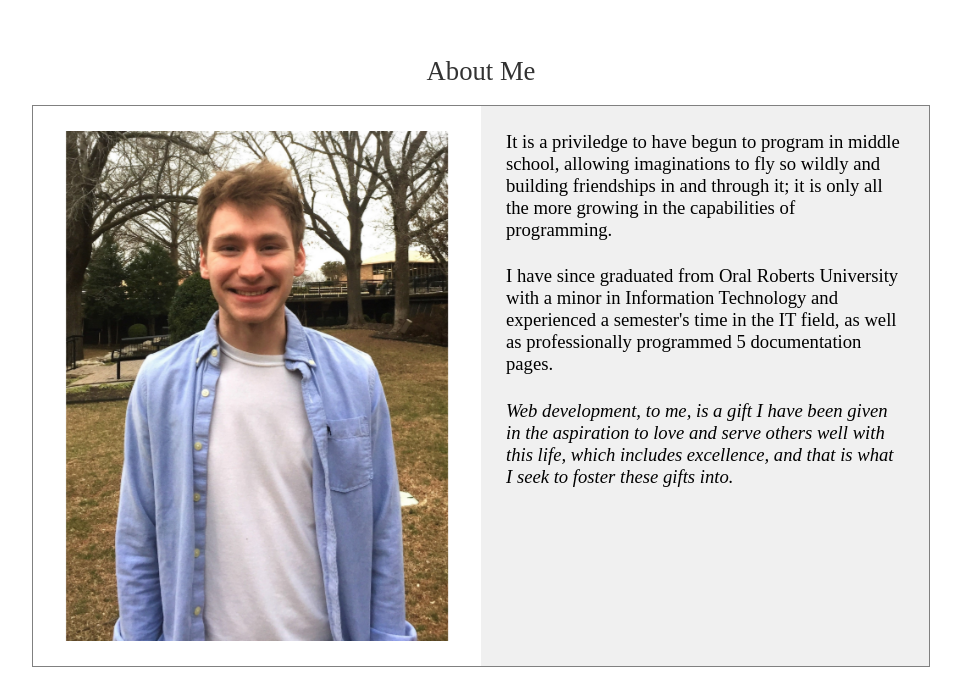
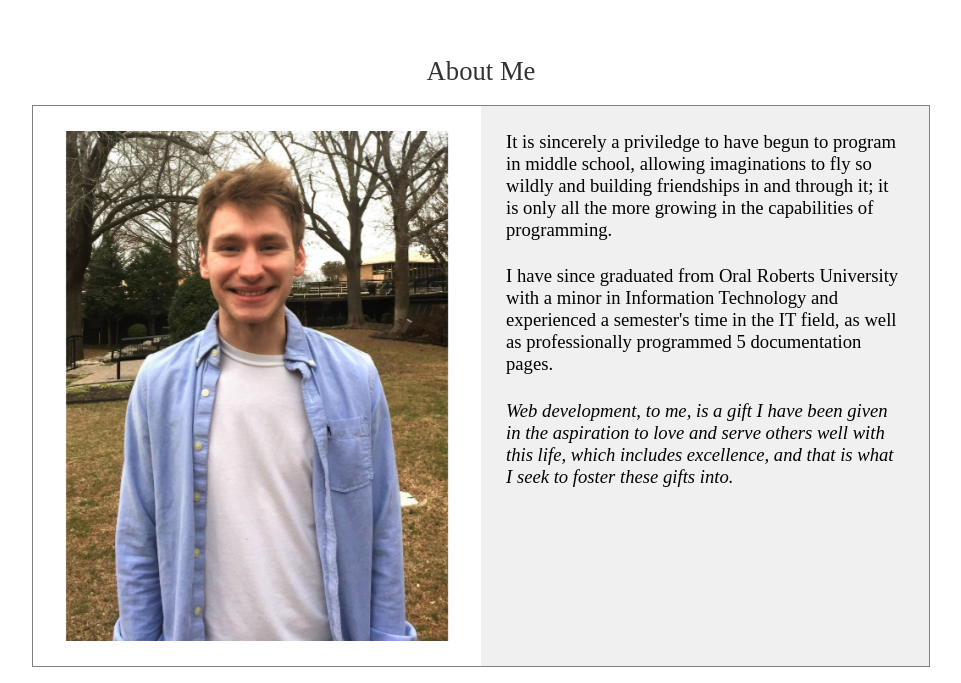
Before and after one commit to paulmeddaugh/Portfolio, a plain HTML site: page index.html in a window 1280 px wide. Shown: the part 946-1629 px from the top of the page, without its empty margins (159-1120 px from the left). Drawn offline with Linux system fonts and the light colour scheme.

Commit message:
Edited bioContent

```diff
--- a/index.html
+++ b/index.html
@@ -80,10 +80,9 @@
                 <figure class="flexCenter" id="bigPicture">
                     <img src="../resources/Portrait.jpg" alt="Flash was too bright">
                 </figure>
-                <div class="bioContent flexCenter">
-                    <div class="text">
+                <div class="bioContent">
                         <p>
-                            It is a priviledge to have begun to program in middle school, allowing
+                            It is sincerely a priviledge to have begun to program in middle school, allowing
                             imaginations to fly so wildly and building friendships
                             in and through it; it is only all the more growing in the capabilities of
                             programming.
@@ -101,7 +100,6 @@
                             is what I seek to foster these gifts into.
                         </i>
                     </div>
-                </div>
             </div>
         </div>
 
--- a/styles/index.css
+++ b/styles/index.css
@@ -363,10 +363,9 @@ figure:hover a {
     flex-direction: column;
     overflow-y: auto;
     box-sizing: border-box;
-    justify-content: space-between;
 }
 
-.bioContent .text > p {
+.bioContent > * {
     margin: 0 0 1.3em;
 }
 
```
